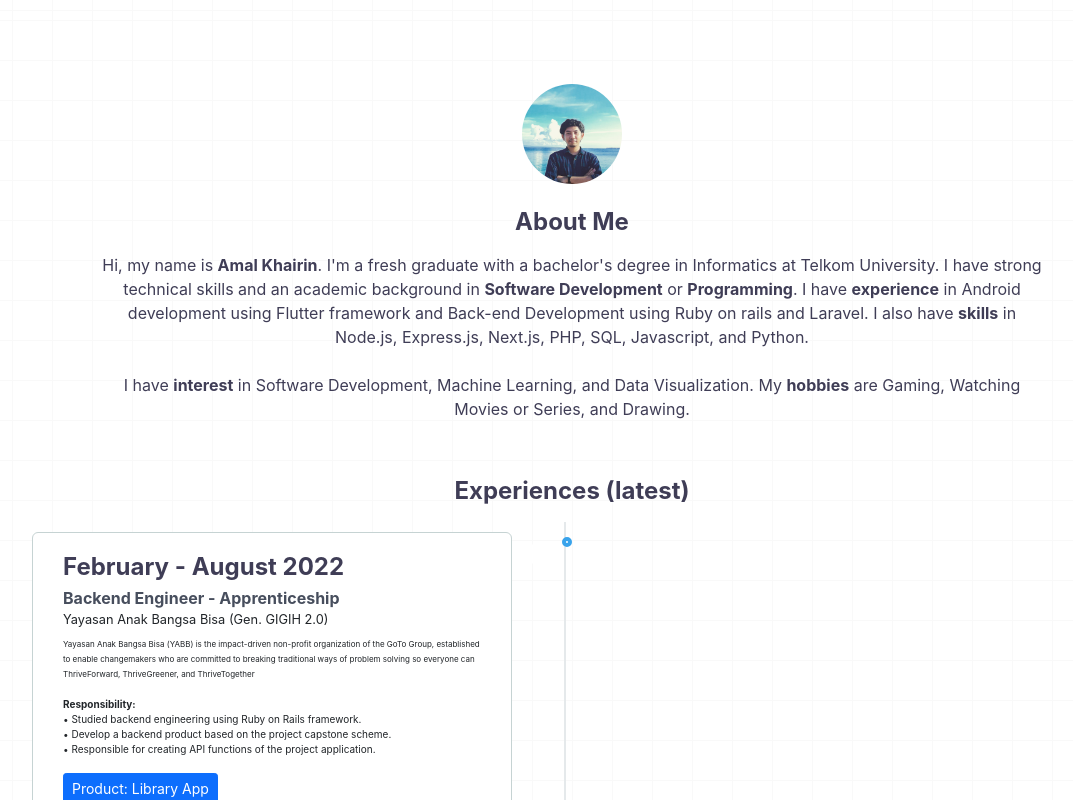
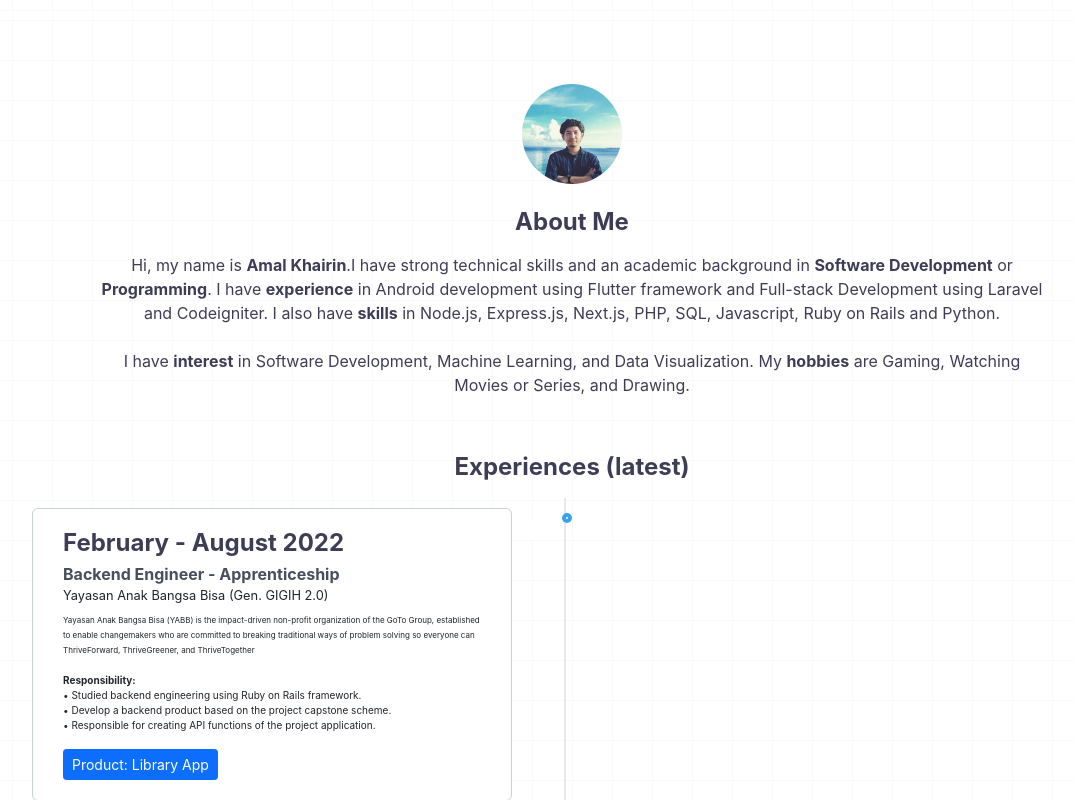
Before and after one commit to amalkhairin/next-js-web, a Next.js app: page /about in a window 1280 px wide. Shown: the top 800 px of the page, without its empty margins (68-1141 px from the left). Built offline with nearby package versions, Linux system fonts and the light colour scheme.

Commit message:
Update about.js

```diff
--- a/pages/about.js
+++ b/pages/about.js
@@ -27,7 +27,7 @@ export default function About() {
         <h2 className='pt-4 pb-3'>About Me</h2>
 
         <p className='pb-4 about-text' style={{textAlign: 'center', maxWidth: '75%'}}>
-            Hi, my name is <b>Amal Khairin</b>. I&apos;m a fresh graduate with a bachelor&apos;s degree in Informatics at Telkom University. I have strong technical skills and an academic background in <b>Software Development</b> or <b>Programming</b>. I have <b>experience</b> in Android development using Flutter framework and Back-end Development using Ruby on rails and Laravel. I also have <b>skills</b> in Node.js, Express.js, Next.js, PHP, SQL, Javascript, and Python.
+            Hi, my name is <b>Amal Khairin</b>.I have strong technical skills and an academic background in <b>Software Development</b> or <b>Programming</b>. I have <b>experience</b> in Android development using Flutter framework and Full-stack Development using Laravel and Codeigniter. I also have <b>skills</b> in Node.js, Express.js, Next.js, PHP, SQL, Javascript, Ruby on Rails and Python.
         </p>
         <p className='pb-2 about-text' style={{textAlign: 'center', maxWidth: '75%'}}>
             I have <b>interest</b> in Software Development, Machine Learning, and Data Visualization. My <b>hobbies</b> are Gaming, Watching Movies or Series, and Drawing.
```
